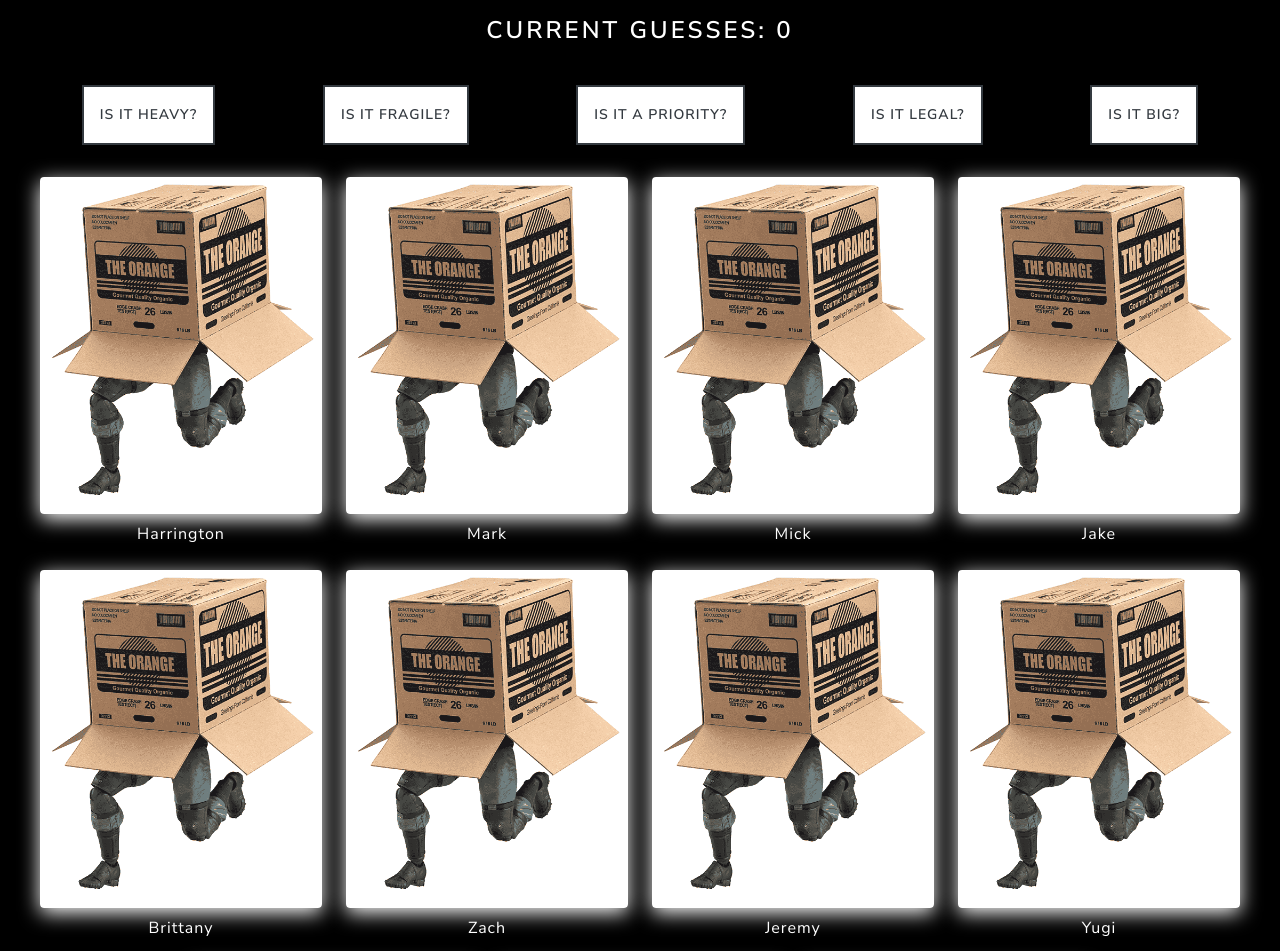
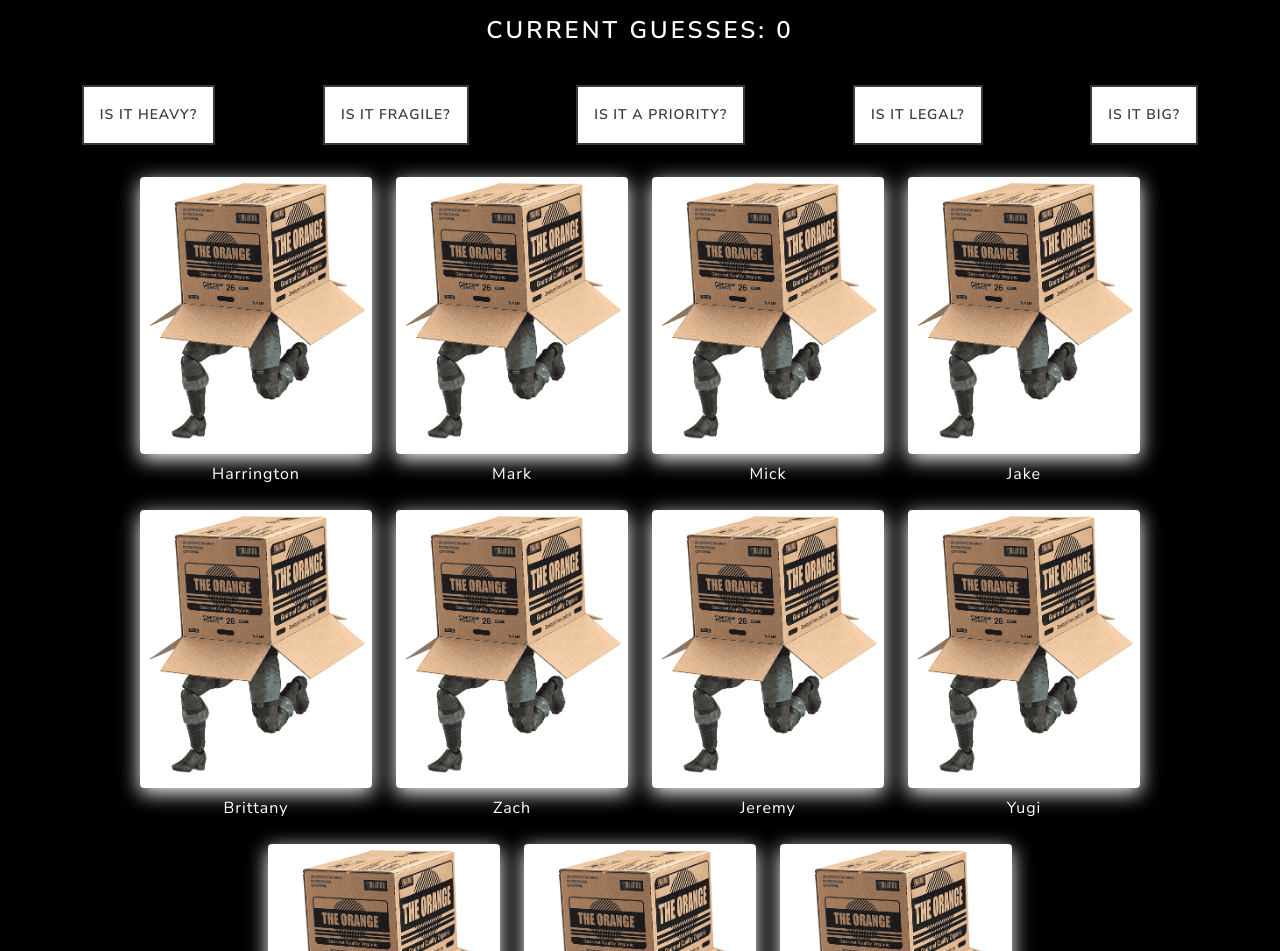
Before and after one commit to DominicRupert/tuesday, a plain HTML site: page index.html in a window 1280 px wide. Shown: the top 951 px of the page. Drawn offline with nearby package versions, Linux system fonts and the light colour scheme; some packages are replaced by stand-ins of ours; a script that the page names is missing.

Commit message:
fdsfdsfdsfds

```diff
--- a/index.html
+++ b/index.html
@@ -26,7 +26,7 @@
           <h3 class="text-light">current guesses: 0</h3>
         </div>
         <div class="col-12 p-3 d-flex justify-content-around">
-          <div class="btn btn-outline-dark btn-light p-3" onclick="guess('heavy')">
+          <div class="btn btn-lg btn-outline-dark  btn-light p-3" onclick="guess('heavy')">
             Is it heavy?
           </div>
           <div
--- a/main.js
+++ b/main.js
@@ -114,7 +114,7 @@ function drawPackages() {
   let template = "";
   activePackages.forEach((package) => {
     template += `
-  <div class="col-md-3 text-white " onclick="choose('${package.to}')">
+  <div class="col-md-3 text-white pack" onclick="choose('${package.to}')">
   <img src="/mgs.png" class="img-fluid mgs rounded-2 " alt="">
   <p class="text-center py-2"><b>${package.to}</b></p>
   </div>
--- a/style.css
+++ b/style.css
@@ -1,6 +1,7 @@
 
 .mgs{
     box-shadow: 0px 5px 20px white;
+
 }
 img {
     transition: transform 1s ease-in-out;
@@ -13,3 +14,6 @@ img {
     transform: rotate(360deg);
 
   }
+  .pack{
+     max-width: 20vw !important ;
+  }
```
